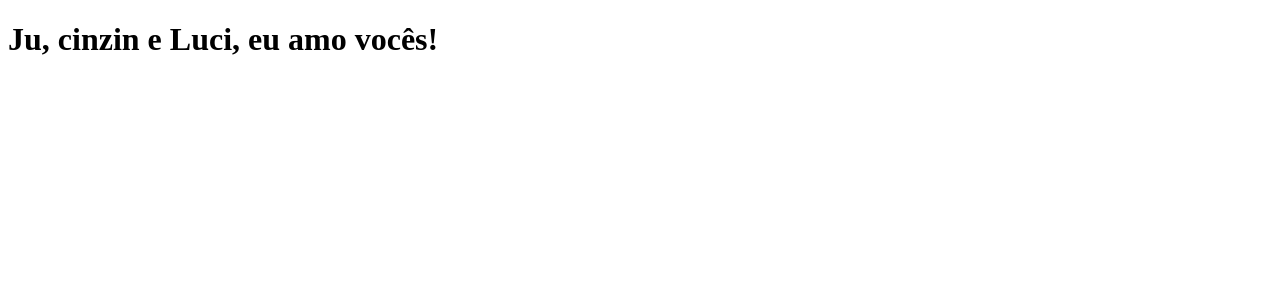
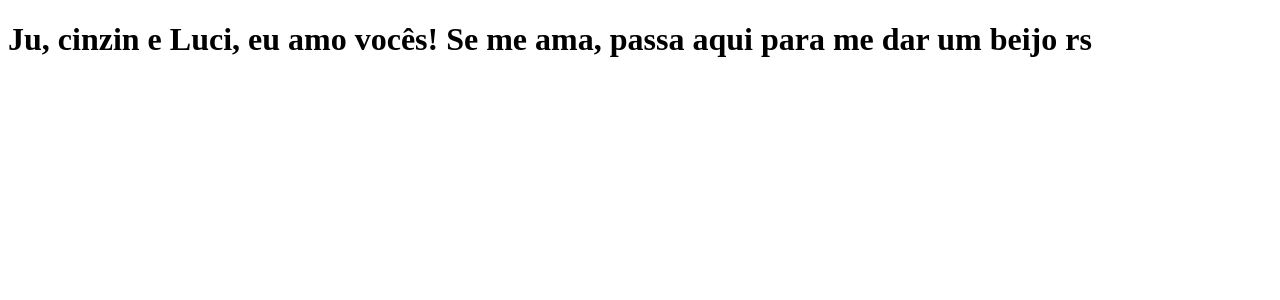
Before and after one commit to DanilloSantosdev/clone-tabnews, a Next.js app: page / in a window 1280 px wide. Shown: the top 300 px of the page. Built offline with nearby package versions, Linux system fonts and the light colour scheme.

Commit message:
modify the main title

```diff
--- a/pages/index.js
+++ b/pages/index.js
@@ -1,5 +1,5 @@
 function Home() {
-    return <h1>Ju, cinzin e Luci, eu amo vocês!</h1>
+    return <h1>Ju, cinzin e Luci, eu amo vocês! Se me ama, passa aqui para me dar um beijo rs</h1>
 }
 
 export default Home;
```
